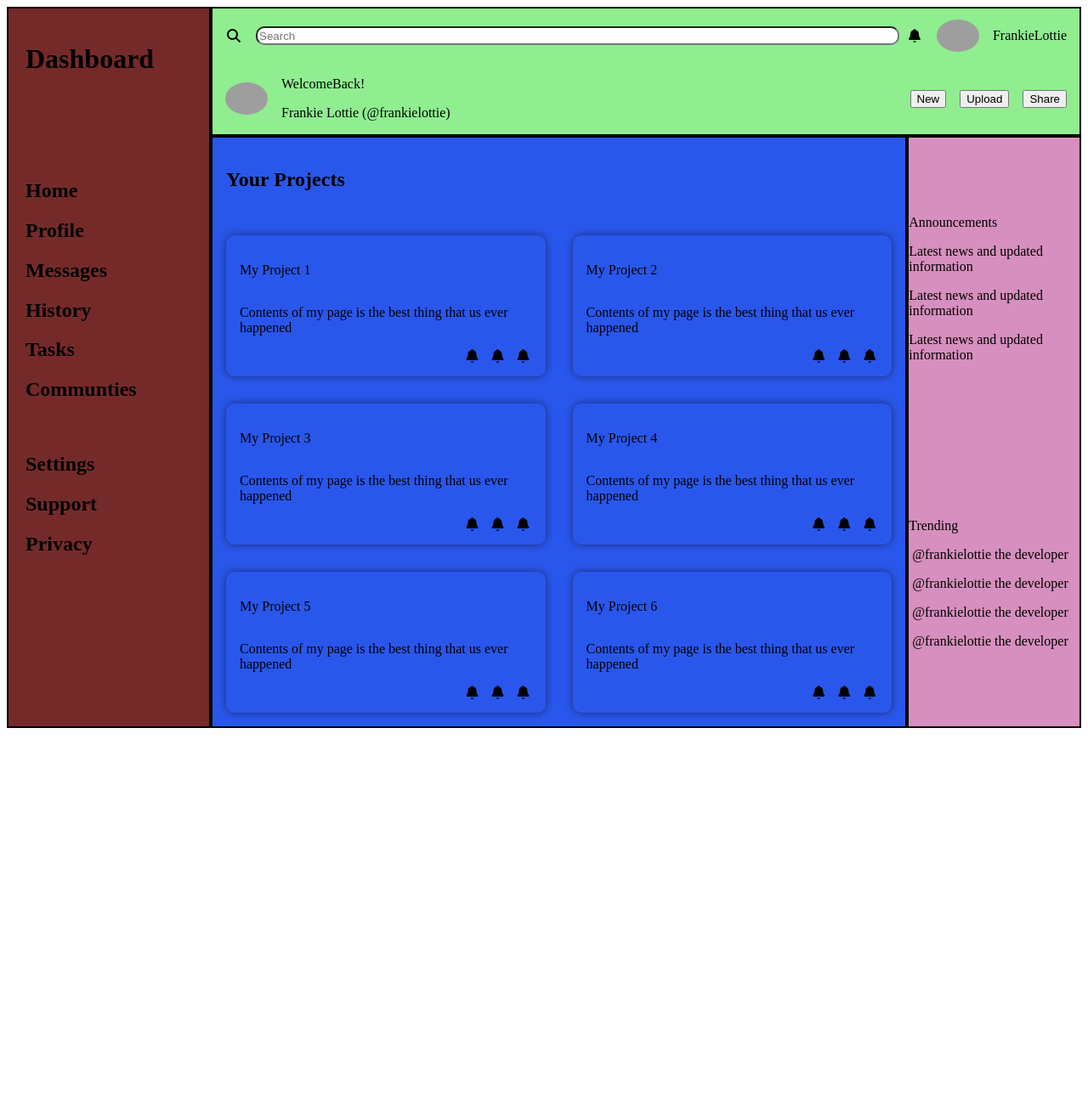
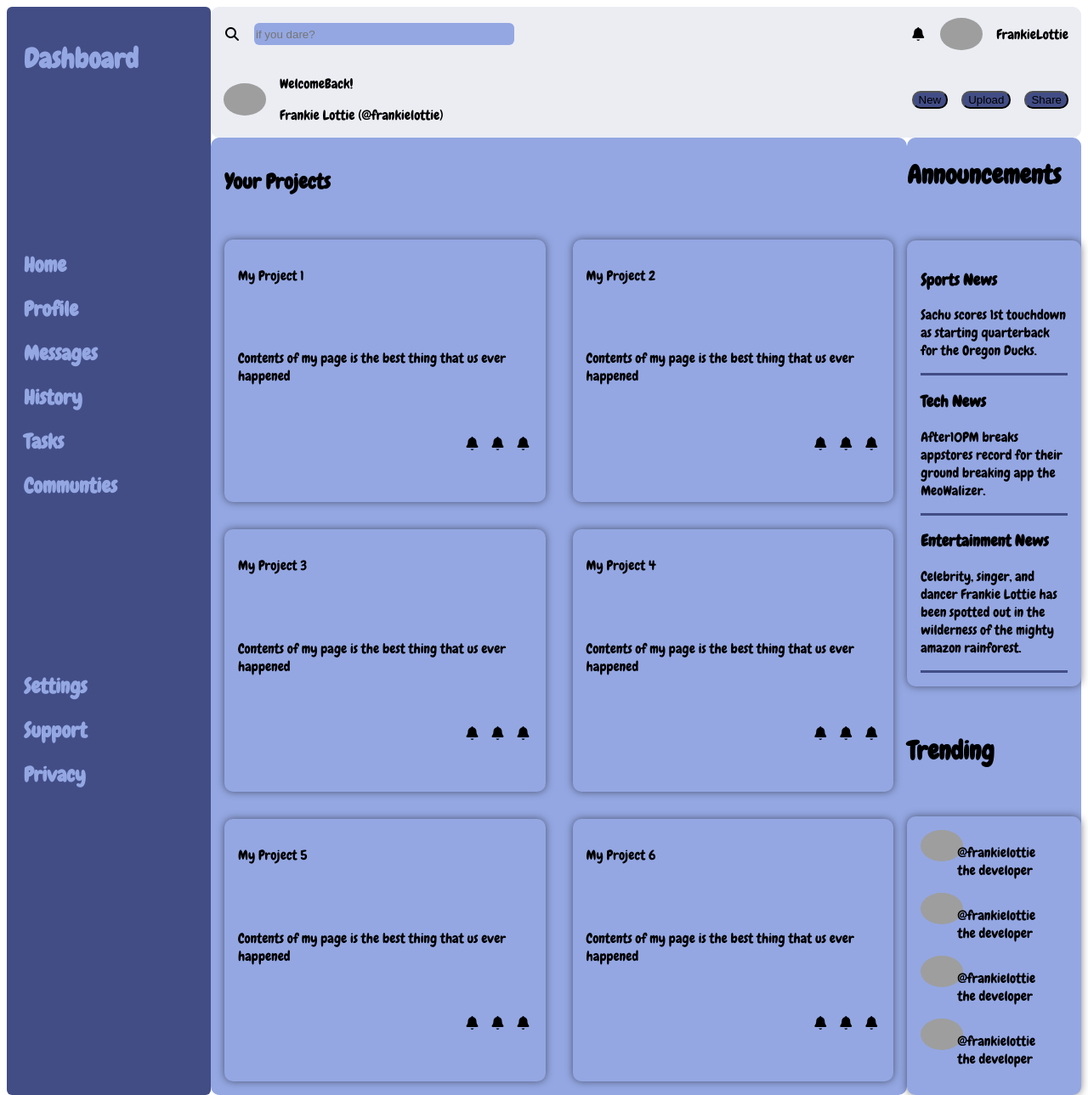
Before and after one commit to frankiesworld/dashboardProject, a plain HTML site: page index.html in a window 1280 px wide. Shown: the whole page at 85% size. Before the commit the page ends 857 px from the top, so only its background shows below. Drawn offline with Linux system fonts and the light colour scheme; grey boxes are pictures that could not be loaded; a web font is replaced by a local one.

Commit message:
new layout and colors; still need to add icons and links

```diff
--- a/index.html
+++ b/index.html
@@ -6,6 +6,9 @@
     <title>Dashboard</title>
     <link rel="stylesheet" href="styles.css">
     <link rel="stylesheet" href="https://cdnjs.cloudflare.com/ajax/libs/font-awesome/7.3.1/css/all.min.css" integrity="sha512-QeR2VH+lsBE5LSAe1Q5EnTBbe7XTBubt8dG93Y7gidSgdMCr8nVqKcfKAMyN96SV8KDbZVTDXChatu5G2KQGzg==" crossorigin="anonymous" referrerpolicy="no-referrer">
+    <link rel="preconnect" href="https://fonts.googleapis.com">
+    <link rel="preconnect" href="https://fonts.gstatic.com" crossorigin>
+    <link href="https://fonts.googleapis.com/css2?family=Agrave+Pro:wght@100..700&family=Chewy&family=Faustina:ital,wght@0,300..800;1,300..800&family=Saira:ital,wght@0,100..900;1,100..900&display=swap" rel="stylesheet">
 </head>
 <body>
     <div id="container">
@@ -31,7 +34,7 @@
         <div class="header">
             <div class="headerTop">
                 <i class="fa-solid fa-magnifying-glass"></i>
-                <input type="text" placeholder="Search">
+                <input type="text" placeholder="if you dare?">
                 <i class="fa-solid fa-bell"></i>
                 <img src="jbeebs.png" alt="jbeebs" class="profileImage" />
                 <p>FrankieLottie</p>
@@ -129,37 +132,59 @@
                 </div>
             </div>
         </div>
-        <div class="extraContent">
-            <div class="extra1">
+        <div class="extraContainer">
+            <div id="announce">
+                <h2>Announcements</h2>
+            </div>
+            <div class="announceContent">
+                <div class="announceBorder">
+                    <h3>Sports News</h3>
                     <p>
-                    Announcements
+                        Sachu scores 1st touchdown as starting quarterback for the Oregon Ducks.
                     </p>
+                </div>
+                <div class="announceBorder">
+                    <h3>Tech News</h3>
                     <p>
-                    Latest news and updated information
+                        After10PM breaks appstores record for their ground breaking app the MeoWalizer.
                     </p>
+                </div>
+                <div class="announceBorder">
+                    <h3>Entertainment News</h3>
                     <p>
-                    Latest news and updated information
+                        Celebrity, singer, and dancer Frankie Lottie has been spotted out in the wilderness of the mighty amazon rainforest.
                     </p>
+                </div>
+            </div>
+                <div id="trending">
+                    <h2>
+                        Trending
+                    </h2>
+                </div>
+            <div class="trendingContent">
+                <div>
+                    <img src="jbeebs.png" alt="jbeebs" class="profileImage" />
+                </div>
                 <p>
-                    Latest news and updated information
+                    @frankielottie<br>the developer
                 </p>
-
+                <div>
+                    <img src="jbeebs.png" alt="jbeebs" class="profileImage" />
                 </div>
-            <div class="extra2">
                 <p>
-                    Trending
+                    @frankielottie<br>the developer
                 </p>
+                <div>
+                    <img src="jbeebs.png" alt="jbeebs" class="profileImage" />
+                </div>
                 <p>
-                   <img /> @frankielottie the developer
+                    @frankielottie<br>the developer
                 </p>
+                <div>
+                    <img src="jbeebs.png" alt="jbeebs" class="profileImage" />
+                </div>
                 <p>
-                   <img /> @frankielottie the developer
-                </p>
-                <p>
-                   <img /> @frankielottie the developer
-                </p>
-                <p>
-                   <img /> @frankielottie the developer
+                    @frankielottie<br>the developer
                 </p>
             </div>
         </div>
--- a/styles.css
+++ b/styles.css
@@ -1,3 +1,8 @@
+body {
+    font-family: "Chewy", sans-serif;
+    font-weight: .5px;
+}
+
 #container {
     display: grid;
     grid-template-rows: auto 1fr;
@@ -7,22 +12,27 @@
 }
 
 .sideBar {
-    background-color: #752a2a;
+    background-color: #424d86;
     grid-row: 1 / 3;
-    border: 2px solid #000;
     display: grid;
     grid-template-rows: 1fr 2fr 2fr;
     padding: 20px;
+    border-radius: 6px;
+    color: #94a7e2;
+}
+
+h2:hover {
+    color: whitesmoke;
 }
 
 .header {
-    background-color: lightgreen;
+    background-color: #ebedf3;
     grid-column: 2 / 4;
-    border: 2px solid #000;
     display: grid;
     grid-template-rows: 4rem 1fr;
     padding-left: 15px;
     padding-right: 15px;
+    border-radius: 10px;
 }
 
 .headerTop {
@@ -32,10 +42,18 @@
     column-gap: 1rem;
 }
 
+button {
+    border-radius: 10px;
+    background-color: #424d86;
+
+}
+
 input {
-    border-radius: 10px;
-    height: 1rem;
-    width: 100%;
+    border-radius: 6px;
+    border: transparent;
+    height: 1.5rem;
+    width: 40%;
+    background-color: #94a7e2;
 }
 
 .profileImage {
@@ -52,13 +70,13 @@ input {
 }
 
 .mainContentContainers {
-    background-color: #2a57eb;
-    border: 2px solid #000;
+    background-color: #94a7e2;
     display: grid;
     grid-template-rows: auto 1fr 1fr 1fr;
     grid-template-columns: repeat(2, 1fr);
     gap: 2rem;
     padding: 1rem;
+    border-radius: 10px;
 }
 
 .mainContentContainers > div {
@@ -81,10 +99,51 @@ input {
 }
 
 
-.extraContent {
-    background-color: #d68fbe;
-    border: 2px solid #000;
+.extraContainer {
+    background-color: #94a7e2;
     display: grid;
     grid-template-rows: repeat(2, auto);
     align-items: center;
+    gap: 2rem;
+    border-radius: 10px;
 }
+
+.announceContent {
+    padding: 1rem;
+    border-radius: 10px;
+    box-shadow: 0 0 10px rgba(0, 0, 0, 0.5);
+    display: grid;
+}
+
+.announceBorder {
+    border-bottom: 3px solid #424d86;
+}
+
+.trendingContent {
+    padding: 1rem;
+    border-radius: 10px;
+    box-shadow: 0 0 10px rgba(0, 0, 0, 0.5);
+    display: grid;
+    grid-template-columns: 25% 75%;
+
+}
+
+
+
+
+
+#announce {
+    align-items: center;
+}
+
+#announce > h2 {
+    font-size: 30px;
+}
+
+#trending {
+    align-items: center;
+}
+
+#trending  > h2 {
+    font-size: 30px;
+}
```
Lines whose indentation alone changed are shown as unchanged.
